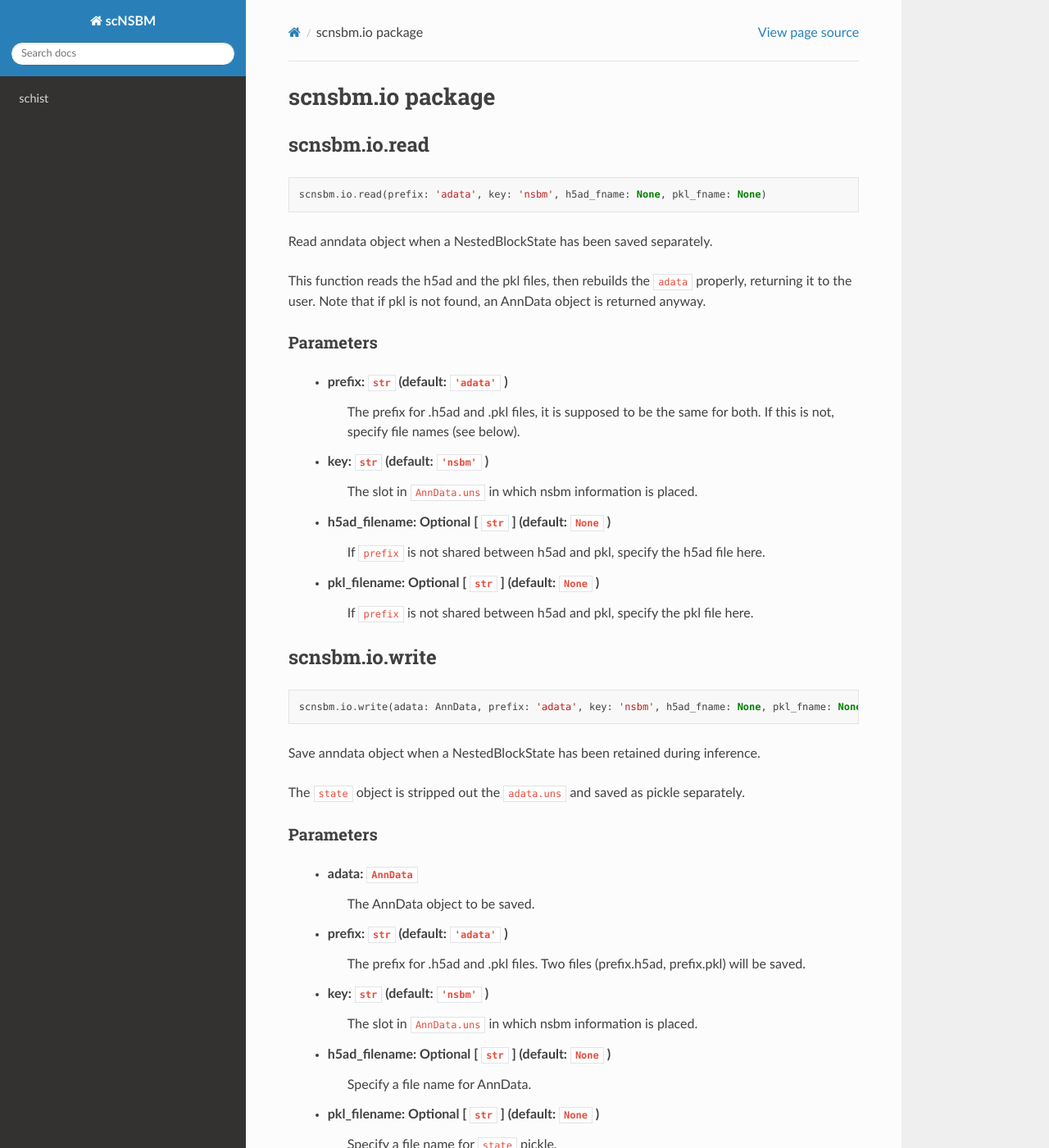
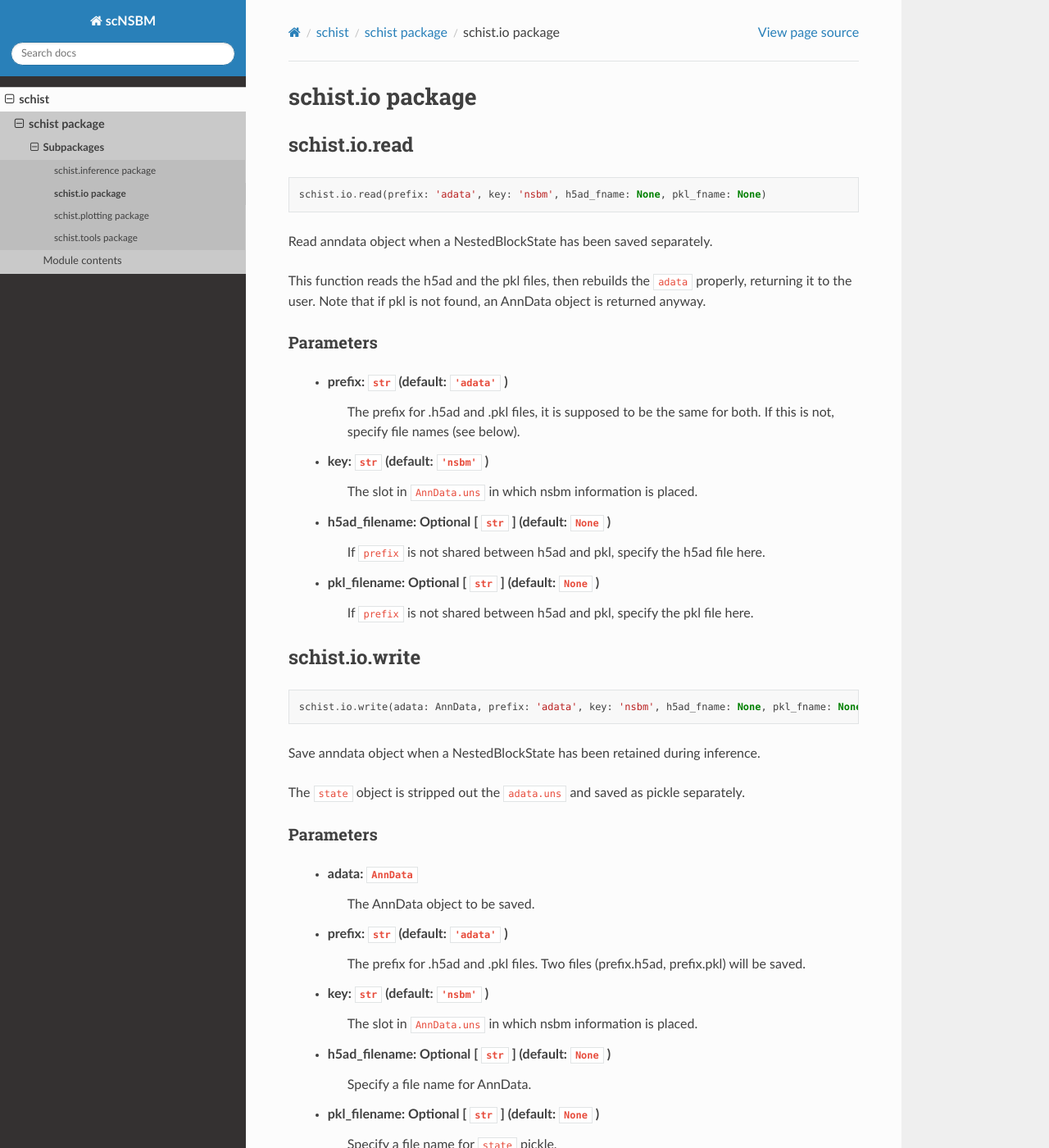
Before and after one commit to dawe/schist, a Sphinx documentation site: the page built from docs/schist.io.rst, in a window 1280 px wide and 1400 px high. Shown: the whole window at 82% size. Built offline with Sphinx 7.4.7 and the Read the Docs theme 2.0.0, drawn with Linux system fonts in a browser that asks for light colours; pages that are not in the unit, such as notebooks, are missing from menus.

Commit message:
first docs

```diff
--- a/docs/schist.io.rst
+++ b/docs/schist.io.rst
@@ -1,13 +1,13 @@
 *****************
-scnsbm.io package
+schist.io package
 *****************
 
-scnsbm.io.read
+schist.io.read
 ##############
 
 ::
 
-    scnsbm.io.read(prefix: 'adata', key: 'nsbm', h5ad_fname: None, pkl_fname: None)
+    schist.io.read(prefix: 'adata', key: 'nsbm', h5ad_fname: None, pkl_fname: None)
 
 Read anndata object when a NestedBlockState has been saved separately.
 
@@ -24,12 +24,12 @@
     *   **pkl_filename**: Optional [ ``str`` ] (default: ``None`` )
             If ``prefix`` is not shared between h5ad and pkl, specify the pkl file here.
 
-scnsbm.io.write
+schist.io.write
 ###############
 
 ::
 
-    scnsbm.io.write(adata: AnnData, prefix: 'adata', key: 'nsbm', h5ad_fname: None, pkl_fname: None)
+    schist.io.write(adata: AnnData, prefix: 'adata', key: 'nsbm', h5ad_fname: None, pkl_fname: None)
 
 Save anndata object when a NestedBlockState has been retained during inference.
 
@@ -48,7 +48,7 @@
     *   **pkl_filename**: Optional [ ``str`` ] (default: ``None`` )
             Specify a file name for ``state`` pickle.
 
-.. automodule:: scnsbm.io
+.. automodule:: schist.io
    :members:
    :undoc-members:
    :show-inheritance:
--- a/docs/schist.plotting.rst
+++ b/docs/schist.plotting.rst
@@ -1,17 +1,17 @@
 ***********************
-scnsbm.plotting package
+schist.plotting package
 ***********************
 
-scnsbm.plotting._alluvial
+schist.plotting._alluvial
 #########################
 
 ::
 
-    scnsbm.plotting._alluvial(adata: AnnData, level_start: 1, level_end: None, key: 'nsbm', gap: 0.05)
+    schist.plotting._alluvial(adata: AnnData, level_start: 1, level_end: None, key: 'nsbm', gap: 0.05)
 
 Generate an alluvial plot for NSBM hierarchy.
 
-This plot may be useful to study the hierarchical relations in a Nested Model generated by ``scnbsm.inference.nested_model`` .
+This plot may be useful to study the hierarchical relations in a Nested Model generated by ``schist.inference.nested_model`` .
 
 Parameters
 **********
@@ -27,7 +27,7 @@
             The gap between groups in percentage.
 
 
-.. automodule:: scnsbm.plotting
+.. automodule:: schist.plotting
    :members:
    :undoc-members:
    :show-inheritance:
--- a/docs/schist.rst
+++ b/docs/schist.rst
@@ -1,4 +1,4 @@
-scnsbm package
+schist package
 ==============
 
 Subpackages
@@ -6,15 +6,15 @@
 
 .. toctree::
 
-   scnsbm.inference
-   scnsbm.io
-   scnsbm.plotting
-   scnsbm.tools
+   schist.inference
+   schist.io
+   schist.plotting
+   schist.tools
 
 Module contents
 ---------------
 
-.. automodule:: scnsbm
+.. automodule:: schist
    :members:
    :undoc-members:
    :show-inheritance:
--- a/docs/schist.tools.rst
+++ b/docs/schist.tools.rst
@@ -1,14 +1,14 @@
 ********************
-scnsbm.tools package
+schist.tools package
 ********************
 
-scnsbm.tools._draw_graph
+schist.tools._draw_graph
 ########################
 
 
 ::
 
-    scnsbm.tools._draw_graph(adata: AnnData, layout: 'sfdp', use_tree: False, random_seed: None, adjacency: None, key_added_ext: None, key: 'nsbm', copy: False, **kwds)
+    schist.tools._draw_graph(adata: AnnData, layout: 'sfdp', use_tree: False, random_seed: None, adjacency: None, key_added_ext: None, key: 'nsbm', copy: False, **kwds)
 
 Extends scanpy.tools.draw_graph function using some layouts available in graph-tool library.
 
```
